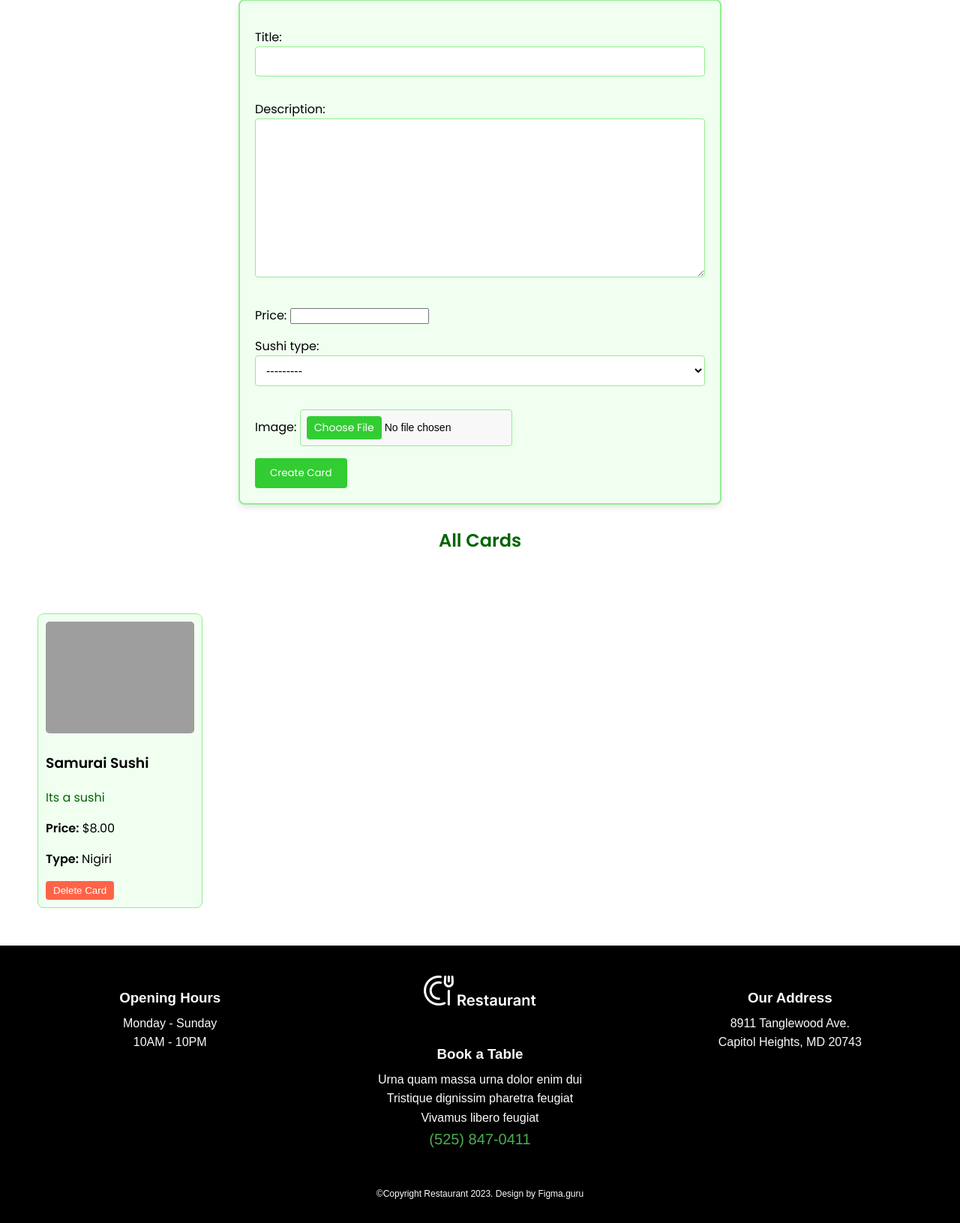
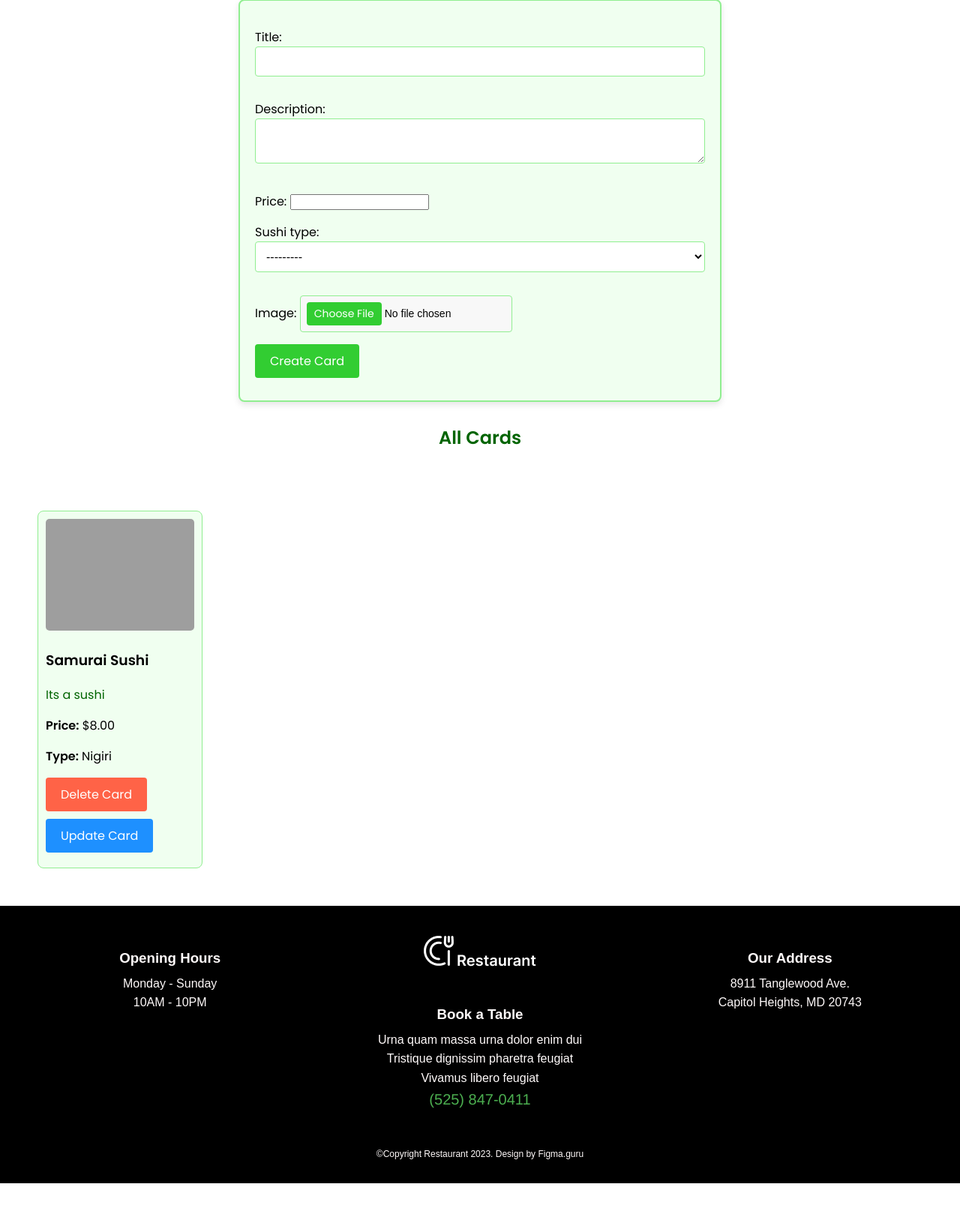
Before and after one commit to AkerFer/SushiSite, a Django app: page /create-sushi/ in a window 1280 px wide. Shown: the part 197-1828 px from the top of the page at 75% size. After the commit the page ends 1775 px from the top, so only its background shows below. Run offline with Django 5.2, Linux system fonts and the light colour scheme; data comes from the database, SQL or seed files in the repository; both versions use the stored data as it was after the commit; parts of the project's set-up code (start-up, migrations or seed data) failed here and were passed over; grey boxes are pictures that could not be loaded.

Commit message:
update style

```diff
--- a/backend/app/akerfer/templates/sushi_card_list.html
+++ b/backend/app/akerfer/templates/sushi_card_list.html
@@ -31,6 +31,10 @@
                             {% csrf_token %}
                             <button type="submit" class="btn-red">Delete Card</button>
                         </form>
+                        <form method="post" action="{% url 'update_sushi_card' card.id %}">
+                            {% csrf_token %}
+                            <button type="submit" class="btn-blue">Update Card</button>
+                        </form>
                     </div>
                 </div>
             {% endfor %}
--- a/backend/app/akerfer/urls.py
+++ b/backend/app/akerfer/urls.py
@@ -4,5 +4,6 @@ from . import views
 urlpatterns = [
     path('create-sushi/', views.create_sushi_card, name='create_sushi_card'),
     path('delete-sushi/<int:card_id>/', views.delete_sushi_card, name='delete_sushi_card'),
+    path('update/<int:card_id>/', views.update_sushi_card, name='update_sushi_card'),
     # другие URL
 ]
--- a/backend/app/akerfer/views.py
+++ b/backend/app/akerfer/views.py
@@ -20,3 +20,16 @@ def delete_sushi_card(request, card_id):
         card.delete()
         return redirect('create_sushi_card')
     return render(request, 'confirm_delete.html', {'card': card})
+
+def update_sushi_card(request, card_id):
+    sushi_card = get_object_or_404(SushiCard, id=card_id)
+
+    if request.method == 'POST':
+        form = SushiCardForm(request.POST, request.FILES, instance=sushi_card)
+        if form.is_valid():
+            form.save()
+            return redirect('create_sushi_card')
+    else:
+        form = SushiCardForm(instance=sushi_card)
+
+    return render(request, 'update_sushi_card.html', {'form': form, 'sushi_card': sushi_card})
--- a/backend/app/static/css/sushi_card_list.css
+++ b/backend/app/static/css/sushi_card_list.css
@@ -38,6 +38,18 @@ body {
     font-size: 16px;
 }
 
+#sushi-form textarea {
+    width: 100%;
+    height: 60px;
+    padding: 10px;
+    margin-bottom: 15px;
+    border: 1px solid #90EE90;
+    border-radius: 4px;
+    background-color: #ffffff;
+    box-sizing: border-box;
+    font-size: 16px;
+}
+
 #sushi-form input[type="file"] {
     padding: 8px;
     background-color: #f8f8f8;
@@ -60,35 +72,6 @@ body {
 
 #sushi-form input[type="file"]::file-selector-button:hover {
     background-color: #228B22;
-}
-
-.btn-green {
-    background-color: #32CD32;
-    color: white;
-    border: none;
-    padding: 10px 20px;
-    cursor: pointer;
-    border-radius: 4px;
-    transition: background-color 0.3s ease;
-    font-family: 'Poppins', sans-serif;
-}
-
-.btn-green:hover {
-    background-color: #228B22;
-}
-
-.btn-red {
-    background-color: #FF6347;
-    color: white;
-    border: none;
-    padding: 5px 10px;
-    cursor: pointer;
-    border-radius: 4px;
-    transition: background-color 0.3s ease;
-}
-
-.btn-red:hover {
-    background-color: #FF4500;
 }
 
 #card-list {
@@ -118,3 +101,47 @@ body {
 .description {
     color: #006400;
 }
+
+.btn-green, .btn-red, .btn-blue {
+    padding: 10px 20px;
+    font-family: 'Poppins', sans-serif;
+    font-size: 16px;
+    border: none;
+    cursor: pointer;
+    border-radius: 4px;
+    transition: background-color 0.3s ease;
+    margin-bottom: 10px;
+}
+
+.btn-green {
+    background-color: #32CD32;
+    color: white;
+}
+
+.btn-green:hover {
+    background-color: #228B22;
+}
+
+.btn-red {
+    background-color: #FF6347;
+    color: white;
+    margin-right: 10px;
+}
+
+.btn-red:hover {
+    background-color: #FF4500;
+}
+
+.btn-blue {
+    background-color: #1E90FF;
+    color: white;
+}
+
+.btn-blue:hover {
+    background-color: #1C86EE;
+}
+
+.card-content form {
+    display: inline-block;
+    margin-right: 10px;
+}
```
Also changed, not shown: backend/app/akerfer/templates/update_sushi_card.html (added, +22 -0 lines), backend/app/static/css/update_sushi_card.css (added, +88 -0 lines), backend/app/db.sqlite3.
